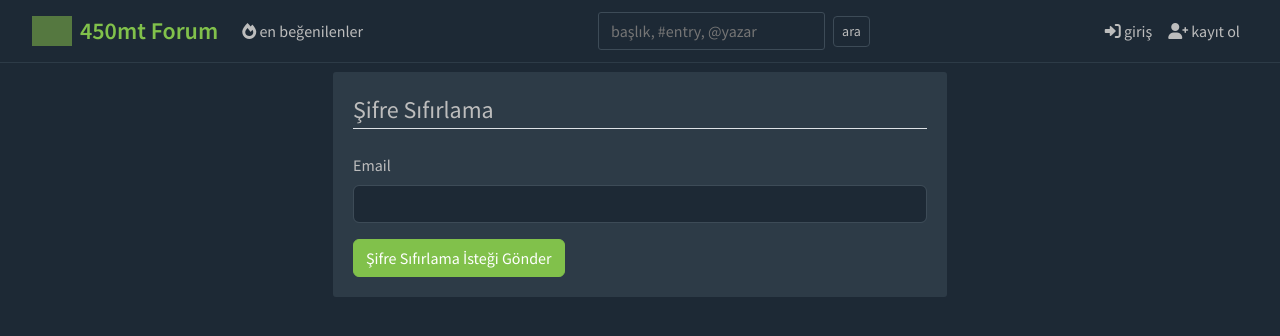
After one commit to gebertocarlos/450mtForum, a Flask app: page /reset_password in a window 1280 px wide. The commit adds this page. Shown: the top 336 px of the page. Run offline with Flask 3, Linux system fonts and the light colour scheme; grey boxes are pictures that could not be loaded.

Commit message:
Şifre sıfırlama özelliği eklendi

```diff
--- a/app.py
+++ b/app.py
@@ -1,7 +1,7 @@
 from flask import Flask
 from flask_migrate import Migrate
 from config import Config
-from extensions import db, bcrypt, login_manager
+from extensions import db, bcrypt, login_manager, mail
 import logging
 from logging.handlers import RotatingFileHandler
 import os
@@ -13,6 +13,7 @@ def create_app(config_class=Config):
     db.init_app(app)
     bcrypt.init_app(app)
     login_manager.init_app(app)
+    mail.init_app(app)
     migrate = Migrate(app, db)
 
     from main import main
--- a/auth.py
+++ b/auth.py
@@ -1,11 +1,23 @@
 from flask import Blueprint, render_template, url_for, flash, redirect, request, current_app
 from flask_login import login_user, current_user, logout_user, login_required
-from extensions import db, bcrypt
+from extensions import db, bcrypt, mail
 from models import User
-from forms import RegistrationForm, LoginForm
+from forms import RegistrationForm, LoginForm, RequestResetForm, ResetPasswordForm
 import traceback
+from flask_mail import Message
 
 auth = Blueprint('auth', __name__)
+
+def send_reset_email(user):
+    token = user.get_reset_token()
+    msg = Message('Şifre Sıfırlama İsteği',
+                  recipients=[user.email])
+    msg.body = f'''Şifrenizi sıfırlamak için aşağıdaki linke tıklayın:
+{url_for('auth.reset_token', token=token, _external=True)}
+
+Bu isteği siz yapmadıysanız, bu e-postayı görmezden gelin.
+'''
+    mail.send(msg)
 
 @auth.route('/register', methods=['GET', 'POST'])
 def register():
@@ -46,3 +58,37 @@ def login():
 def logout():
     logout_user()
     return redirect(url_for('main.home'))
+
+@auth.route('/reset_password', methods=['GET', 'POST'])
+def reset_request():
+    if current_user.is_authenticated:
+        return redirect(url_for('main.home'))
+    form = RequestResetForm()
+    if form.validate_on_submit():
+        user = User.query.filter_by(email=form.email.data).first()
+        try:
+            send_reset_email(user)
+            flash('Şifre sıfırlama talimatları e-posta adresinize gönderildi.', 'info')
+            return redirect(url_for('auth.login'))
+        except Exception as e:
+            current_app.logger.error(f'E-posta gönderme hatası: {str(e)}')
+            current_app.logger.error(traceback.format_exc())
+            flash('E-posta gönderilirken bir hata oluştu. Lütfen daha sonra tekrar deneyin.', 'danger')
+    return render_template('auth/reset_request.html', title='Şifre Sıfırlama', form=form)
+
+@auth.route('/reset_password/<token>', methods=['GET', 'POST'])
+def reset_token(token):
+    if current_user.is_authenticated:
+        return redirect(url_for('main.home'))
+    user = User.verify_reset_token(token)
+    if user is None:
+        flash('Geçersiz veya süresi dolmuş token.', 'warning')
+        return redirect(url_for('auth.reset_request'))
+    form = ResetPasswordForm()
+    if form.validate_on_submit():
+        hashed_password = bcrypt.generate_password_hash(form.password.data).decode('utf-8')
+        user.password = hashed_password
+        db.session.commit()
+        flash('Şifreniz başarıyla güncellendi! Şimdi giriş yapabilirsiniz.', 'success')
+        return redirect(url_for('auth.login'))
+    return render_template('auth/reset_token.html', title='Şifre Sıfırla', form=form)
--- a/extensions.py
+++ b/extensions.py
@@ -1,10 +1,12 @@
 from flask_sqlalchemy import SQLAlchemy
 from flask_login import LoginManager
 from flask_bcrypt import Bcrypt
+from flask_mail import Mail
 
 db = SQLAlchemy()
 bcrypt = Bcrypt()
 login_manager = LoginManager()
+mail = Mail()
 
 login_manager.login_view = 'auth.login'
 login_manager.login_message = 'Bu sayfayı görüntülemek için giriş yapmalısınız.'
--- a/forms.py
+++ b/forms.py
@@ -38,3 +38,19 @@ class EntryForm(FlaskForm):
 class ReplyForm(FlaskForm):
     content = TextAreaField('Cevabınız', validators=[DataRequired(), Length(min=10)])
     submit = SubmitField('Cevapla')
+
+class RequestResetForm(FlaskForm):
+    email = StringField('Email',
+                       validators=[DataRequired(), Email()])
+    submit = SubmitField('Şifre Sıfırlama İsteği Gönder')
+
+    def validate_email(self, email):
+        user = User.query.filter_by(email=email.data).first()
+        if user is None:
+            raise ValidationError('Bu email adresiyle kayıtlı bir hesap bulunamadı.')
+
+class ResetPasswordForm(FlaskForm):
+    password = PasswordField('Yeni Şifre', validators=[DataRequired(), Length(min=6)])
+    confirm_password = PasswordField('Yeni Şifreyi Onayla',
+                                   validators=[DataRequired(), EqualTo('password')])
+    submit = SubmitField('Şifreyi Sıfırla')
--- a/requirements.txt
+++ b/requirements.txt
@@ -6,6 +6,7 @@ email-validator==2.1.0.post1
 Flask==3.1.0
 Flask-Bcrypt==1.0.1
 Flask-Login==0.6.3
+Flask-Mail==0.9.1
 Flask-Migrate==4.0.7
 Flask-SQLAlchemy==3.1.1
 Flask-WTF==1.2.1
--- a/templates/auth/login.html
+++ b/templates/auth/login.html
@@ -42,6 +42,9 @@
                 </fieldset>
                 <div class="form-group">
                     {{ form.submit(class="btn btn-primary") }}
+                    <small class="text-muted ms-2">
+                        <a href="{{ url_for('auth.reset_request') }}">Şifremi Unuttum</a>
+                    </small>
                 </div>
                 <div class="border-top pt-3">
                     <small class="text-muted">
--- /dev/null
+++ b/templates/auth/reset_request.html
@@ -0,0 +1,33 @@
+{% extends "base.html" %}
+{% block title %}Şifre Sıfırlama{% endblock %}
+
+{% block content %}
+<div class="row">
+    <div class="col-md-6 mx-auto">
+        <div class="content-section">
+            <form method="POST">
+                {{ form.hidden_tag() }}
+                <fieldset class="form-group">
+                    <legend class="border-bottom mb-4">Şifre Sıfırlama</legend>
+                    <div class="form-group mb-3">
+                        {{ form.email.label(class="form-label") }}
+                        {% if form.email.errors %}
+                            {{ form.email(class="form-control is-invalid") }}
+                            <div class="invalid-feedback">
+                                {% for error in form.email.errors %}
+                                    <span>{{ error }}</span>
+                                {% endfor %}
+                            </div>
+                        {% else %}
+                            {{ form.email(class="form-control") }}
+                        {% endif %}
+                    </div>
+                </fieldset>
+                <div class="form-group">
+                    {{ form.submit(class="btn btn-primary") }}
+                </div>
+            </form>
+        </div>
+    </div>
+</div>
+{% endblock content %}
```
Also changed, not shown: config.py (+8 -0 lines), models.py (+15 -0 lines), render.yaml (+12 -0 lines), templates/auth/reset_token.html (added, +46 -0 lines).
